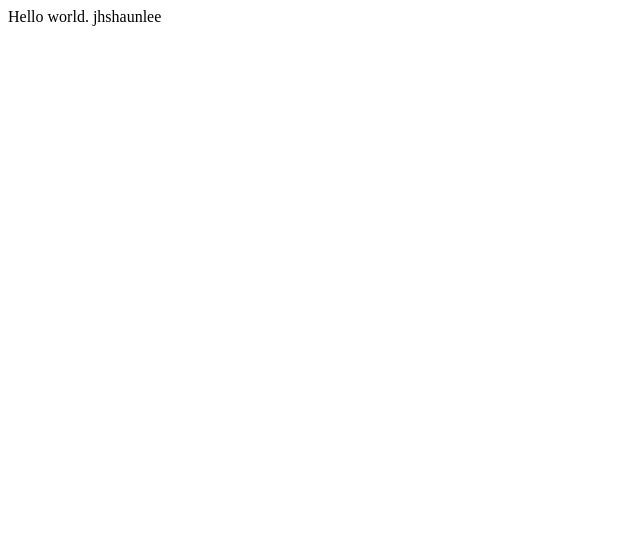
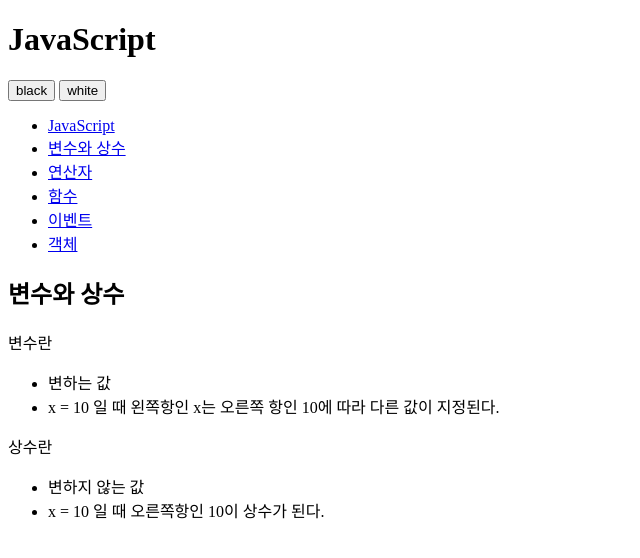
Before and after one commit to jhshaunlee/opentutorials-jhshaunlee, a plain HTML site: page index.html in a window 1280 px wide. Shown: the whole page, without its empty margins (0-640 px from the left). Drawn offline with Linux system fonts and the light colour scheme.

Commit message:
add html

```diff
--- a/index.html
+++ b/index.html
@@ -1,19 +1,52 @@
 <!DOCTYPE html>
-<html lang="en">
+<html>
 <head>
 <meta charset="utf-8" />
-<!-- Always force latest IE rendering engine (even in intranet) & Chrome Frame
-Remove this if you use the .htaccess -->
-<meta http-equiv="X-UA-Compatible" content="IE=edge,chrome=1" />
-<title>index</title>
-<meta name="description" content="" />
-<meta name="author" content="egoing" />
-<meta name="viewport" content="width=device-width; initial-scale=1.0" />
-<!-- Replace favicon.ico & apple-touch-icon.png in the root of your domain and delete these references -->
-<link rel="shortcut icon" href="/favicon.ico" />
-<link rel="apple-touch-icon" href="/apple-touch-icon.png" />
 </head>
-<body>
-Hello world. jhshaunlee
+<body id="body">
+<div>
+<header>
+<h1>JavaScript</h1>
+</header>
+<div id="toolbar">
+<input type="button" value="black" />
+<input type="button" value="white" />
+</div>
+<nav>
+<ul>
+<li><a href="http://opentutorials.org/course/49/17">JavaScript</a></li>
+<li><a href="http://opentutorials.org/course/49/16">변수와 상수</a></li>
+<li><a href="http://opentutorials.org/course/49/18">연산자</a></li>
+<li><a href="http://opentutorials.org/course/49/19">함수</a></li>
+<li><a href="http://opentutorials.org/course/49/20">이벤트</a></li>
+<li><a href="http://opentutorials.org/course/49/21">객체</a></li>
+</ul>
+</nav>
+<article>
+<h2>변수와 상수</h2>
+<div>
+<p>변수란</p>
+<ul>
+<li>
+변하는 값
+</li>
+<li>
+x = 10 일 때 왼쪽항인 x는 오른쪽 항인 10에 따라 다른 값이 지정된다.
+</li>
+</ul>
+<p>
+상수란
+</p>
+<ul>
+<li>
+변하지 않는 값
+</li>
+<li>
+x = 10 일 때 오른쪽항인 10이 상수가 된다.
+</li>
+</ul>
+</div>
+</article>
+</div>
 </body>
 </html>
```
